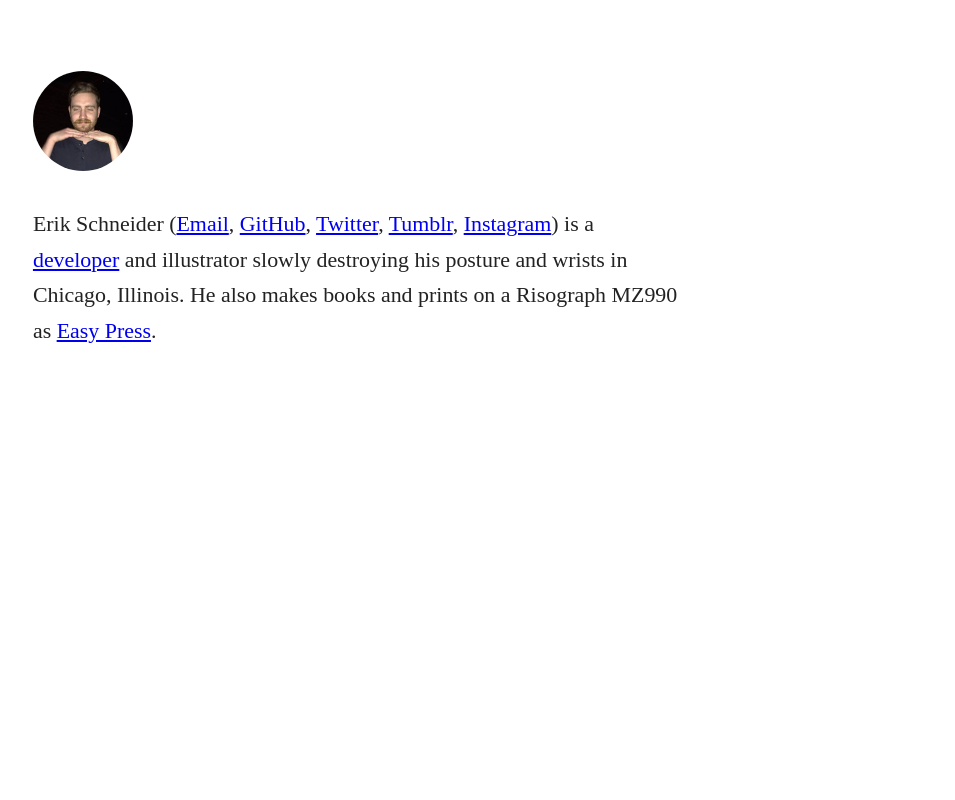
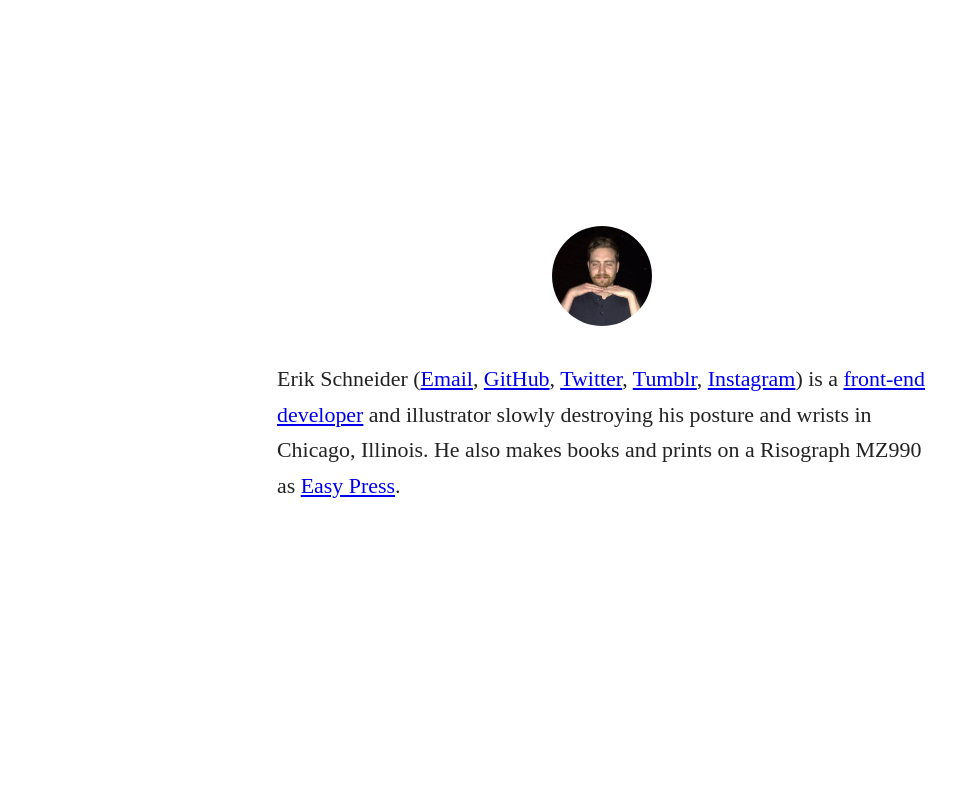
Before and after one commit to schneiderik/schneiderik, a PHP site: page / in a window 1280 px wide. Shown: the whole page, without its empty margins (38-993 px from the left). Run offline with PHP 8.4, Linux system fonts and the light colour scheme; some web fonts are replaced.

Commit message:
Update styles to center content horizontally and vertically

```diff
--- a/css/main.css
+++ b/css/main.css
@@ -1,31 +1,20 @@
 @import url(./reset.css);
+
 html {
   font-size: 137%;
-}
-
-@media (min-width: 768px) and (max-width: 960px) {
-  html {
-    font-size: 127.41%;
-  }
-}
-
-@media (min-width: 540px) and (max-width: 768px) {
-  html {
-    font-size: 113.71%;
-  }
-}
-
-@media (max-width: 540px) {
-  html {
-    font-size: 95.9%;
-  }
+  height: 100%;
 }
 
 body {
+  min-height: 100%;
+  background: #FFF;
+  color: #222222;
   font-family: "Droid Serif";
-  color: #222222;
-  background: #FFF;
   line-height: 1.618rem;
+  display: flex;
+  flex-direction: column;
+  justify-content: center;
+  align-items: center;
 }
 
 img {
@@ -37,13 +26,18 @@ img.circle {
   border-radius: 50%;
 }
 
+img.centered {
+  margin-left: auto;
+  margin-right: auto;
+}
+
 div {
   line-height: 1.618rem;
 }
 
 p {
+  line-height: 1.618rem;
   max-width: 768px;
-  line-height: 1.618rem;
 }
 
 a {
@@ -69,29 +63,41 @@ img:last-child, p:last-child, ul:last-child, ol:last-child, table:last-child, co
 }
 
 body > section {
-  width: 80%;
   max-width: 650px;
-  margin: 3.236rem;
+  height: 100%;
+  margin: 3.236rem auto;
 }
 
-@media (max-width: 768px) {
-  body > section {
-    width: 86%;
-    margin: 1.618rem;
-  }
-}
-
-@media (max-width: 540px) {
-  body > section {
-    width: 92%;
-  }
-}
 
 body > section > header {
   position: relative;
-  margin-bottom: 1.618rem;
+  margin-bottom: 3.236rem;
 }
 
 body > section > header img {
   width: 100px;
 }
+
+@media (min-width: 768px) and (max-width: 960px) {
+  html {
+    font-size: 127.41%;
+  }
+}
+
+@media (max-width: 768px) {
+  body > section {
+    margin: 1.618rem;
+  }
+}
+
+@media (min-width: 540px) and (max-width: 768px) {
+  html {
+    font-size: 113.71%;
+  }
+}
+
+@media (max-width: 540px) {
+  html {
+    font-size: 95.9%;
+  }
+}
--- a/home.html
+++ b/home.html
@@ -9,28 +9,20 @@
     <meta name="viewport" content="width=device-width">
     <link rel="stylesheet" href="/css/main.css">
     <link href='http://fonts.googleapis.com/css?family=Droid+Serif:400,700,400italic,700italic' rel='stylesheet' type='text/css'>
-    <script>
-      (function(i,s,o,g,r,a,m){i['GoogleAnalyticsObject']=r;i[r]=i[r]||function(){
-      (i[r].q=i[r].q||[]).push(arguments)},i[r].l=1*new Date();a=s.createElement(o),
-      m=s.getElementsByTagName(o)[0];a.async=1;a.src=g;m.parentNode.insertBefore(a,m)
-      })(window,document,'script','//www.google-analytics.com/analytics.js','ga');
-
-      ga('create', 'UA-45375038-1', 'schneiderik.com');
-      ga('send', 'pageview');
-    </script>
+    <script src="/js/head.js"></script>
   </head>
 
   <body id="index">
     <section>
       <header class="page-header">
-        <img src="/images/erik.jpg" class="circle"/>
+        <img src="/images/erik.jpg" class="circle centered"/>
         <p>
           Erik Schneider (<a href="mailto:erik@schneiderik.com" target="_blank">Email</a>,
           <a href="http://github.com/schneiderik" target="_blank">GitHub</a>,
           <a href="http://twitter.com/schneiderik" target="_blank">Twitter</a>,
           <a href="http://sssanddune.com" target="_blank">Tumblr</a>,
           <a href="http://instagram.com/schneiderik" target="_blank">Instagram</a>)
-          is a <a href="https://braintreepayments.com" target="_blank">developer</a> and illustrator slowly destroying
+          is a <a href="https://braintreepayments.com" target="_blank">front-end developer</a> and illustrator slowly destroying
           his posture and wrists in Chicago, Illinois. He also makes books and prints on a Risograph MZ990 as <a href="http://easy-press.co" target="_blank">Easy Press</a>.
         </p>
       </header>
```
Also changed, not shown: js/main.js (deleted, +0 -87 lines).
